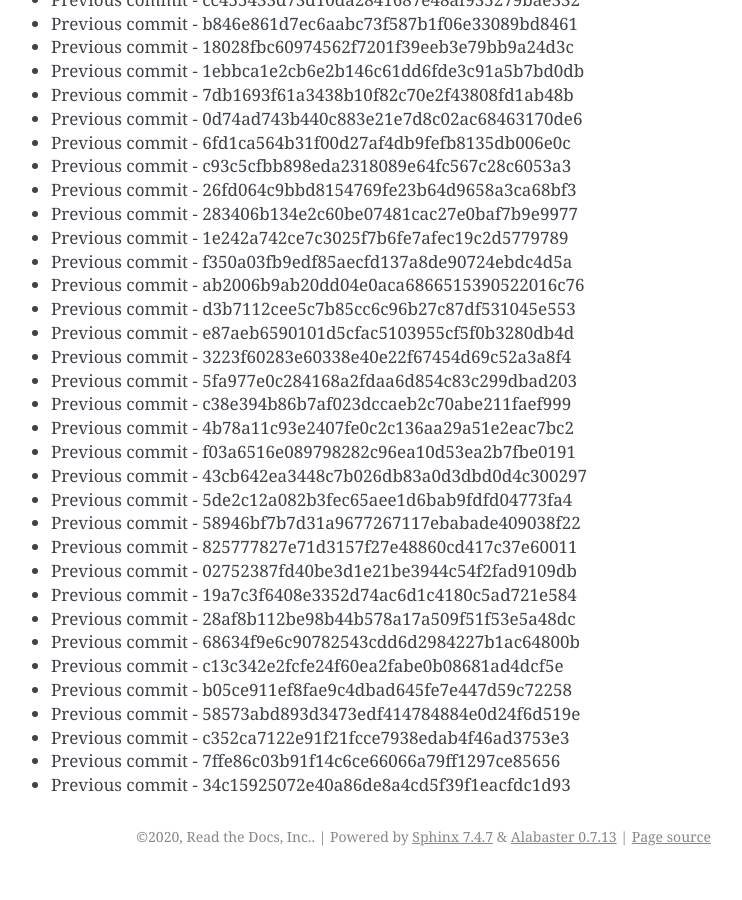
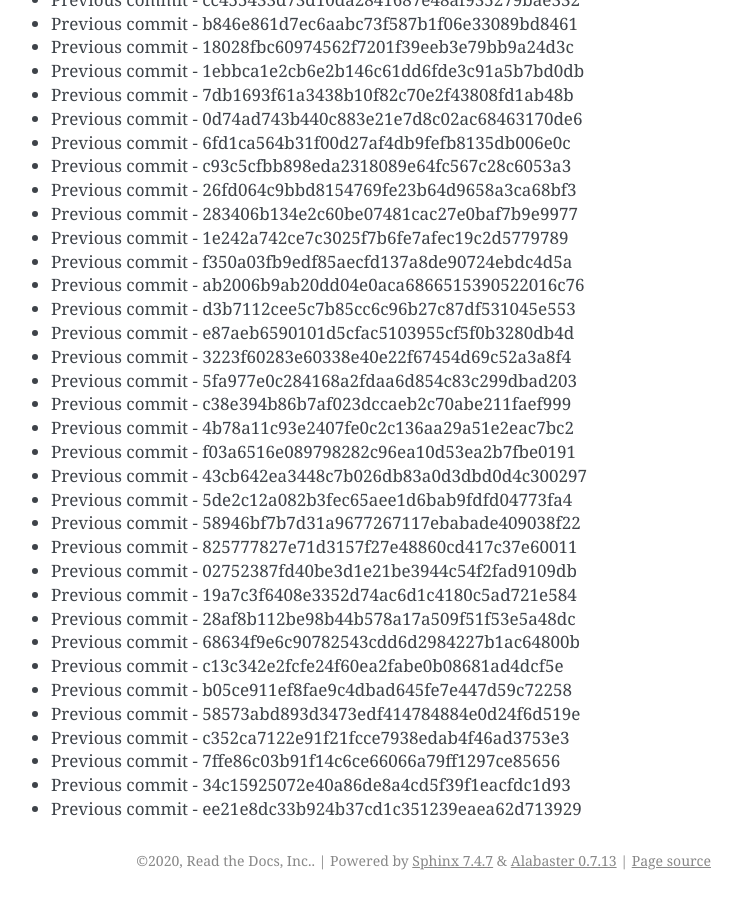
Before and after one commit to readthedocs/rtd-git-stresstest, a Sphinx documentation site: the page built from docs/updates.rst, in a window 1280 px wide and 900 px high, scrolled down 48773 px. Shown: the whole window, without its empty margins (399-1141 px from the left). Built offline with Sphinx 7.4.7, drawn with Linux system fonts in a browser that asks for light colours; before the commit the page ends 49649 px from its top, so only the background shows below that.

Commit message:
Generating commit from previous: ee21e8dc33b924b37cd1c351239eaea62d713929

```diff
--- a/docs/updates.rst
+++ b/docs/updates.rst
@@ -2081,3 +2081,4 @@ It can be tested for any performance characteristics.
 * Previous commit - c352ca7122e91f21fcce7938edab4f46ad3753e3
 * Previous commit - 7ffe86c03b91f14c6ce66066a79ff1297ce85656
 * Previous commit - 34c15925072e40a86de8a4cd5f39f1eacfdc1d93
+* Previous commit - ee21e8dc33b924b37cd1c351239eaea62d713929
```
